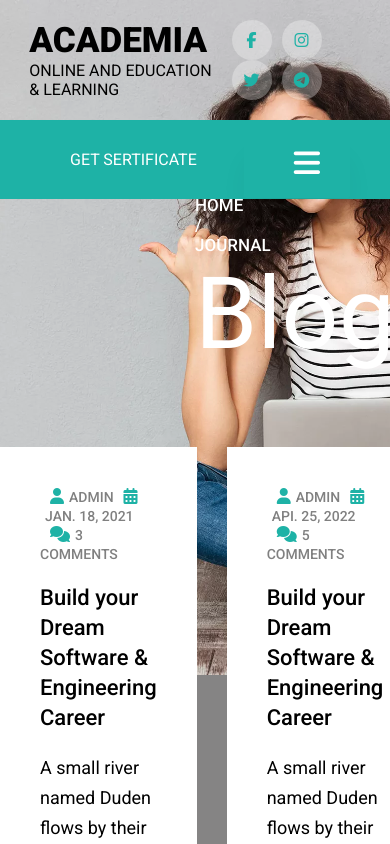
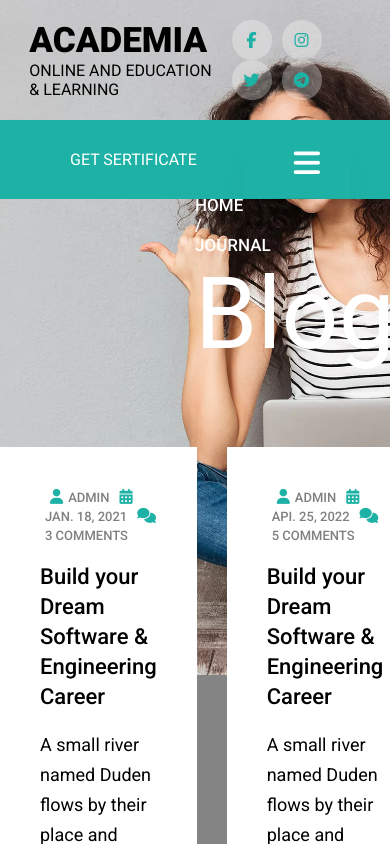
Before and after one commit to khoji-7/online-courses, a React (Vite) app: page /journal in a window 390 px wide. Shown: the top 844 px of the page. Built offline with nearby package versions, Linux system fonts and the light colour scheme.

Commit message:
add blog cdss

```diff
--- a/src/components/blog/blog.css
+++ b/src/components/blog/blog.css
@@ -29,3 +29,108 @@
     margin-left: 5px;
     font-size: 14px;
 }
+
+/* 320px va kichikroq ekranlar uchun */
+@media screen and (max-width: 320px) {
+    .blog .text {
+        padding: 20px;
+    }
+    .blog h1 {
+        font-size: 18px;
+        line-height: 24px;
+        margin: 15px 0;
+    }
+    .blog span {
+        font-size: 12px;
+        margin-left: 5px;
+    }
+    .blog span label {
+        font-size: 12px;
+    }
+}
+
+/* 480px va kichikroq ekranlar uchun */
+@media screen and (max-width: 480px) {
+    .blog .text {
+        padding: 25px;
+    }
+    .blog h1 {
+        font-size: 20px;
+        line-height: 28px;
+        margin: 18px 0;
+    }
+    .blog span {
+        font-size: 13px;
+        margin-left: 8px;
+    }
+    .blog span label {
+        font-size: 13px;
+    }
+}
+
+/* 600px ekranlar uchun */
+@media screen and (max-width: 600px) {
+    .blog .text {
+        padding: 30px;
+    }
+    .blog h1 {
+        font-size: 21px;
+        line-height: 29px;
+        margin: 18px 0;
+    }
+    .blog span {
+        font-size: 14px;
+        margin-left: 8px;
+    }
+}
+
+/* 768px ekranlar uchun */
+@media screen and (max-width: 768px) {
+    .blog .text {
+        padding: 35px;
+    }
+    .blog h1 {
+        font-size: 22px;
+        line-height: 30px;
+    }
+    .blog span {
+        font-size: 15px;
+        margin-left: 10px;
+    }
+}
+
+/* 900px ekranlar uchun */
+@media screen and (max-width: 900px) {
+    .blog .text {
+        padding: 40px;
+    }
+    .blog h1 {
+        font-size: 22px;
+        line-height: 30px;
+    }
+    .blog span {
+        font-size: 15px;
+    }
+}
+
+/* 1024px ekranlar uchun */
+@media screen and (max-width: 1024px) {
+    .blog .text {
+        padding: 40px;
+    }
+    .blog h1 {
+        font-size: 22px;
+        line-height: 30px;
+    }
+}
+
+/* 1280px va undan katta ekranlar uchun */
+@media screen and (min-width: 1281px) {
+    .blog .text {
+        padding: 40px;
+    }
+    .blog h1 {
+        font-size: 22px;
+        line-height: 30px;
+    }
+}
```
